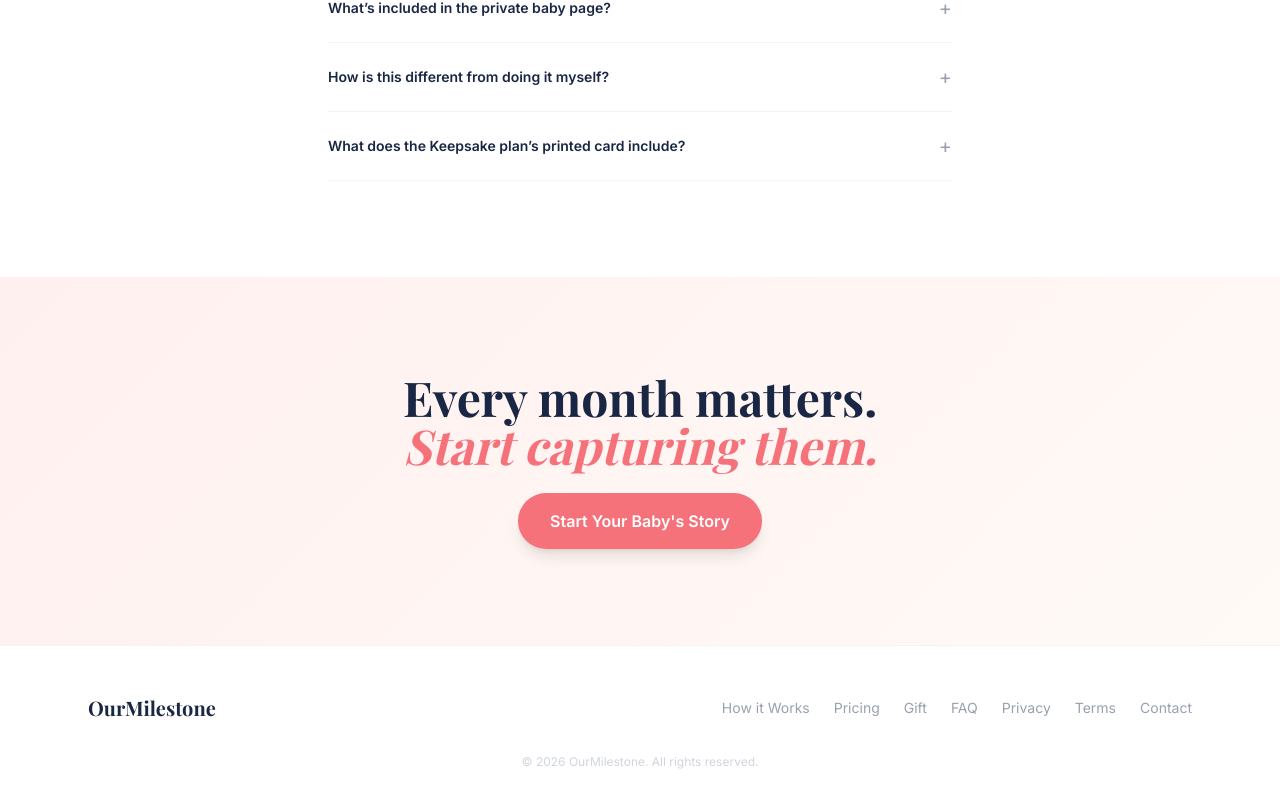
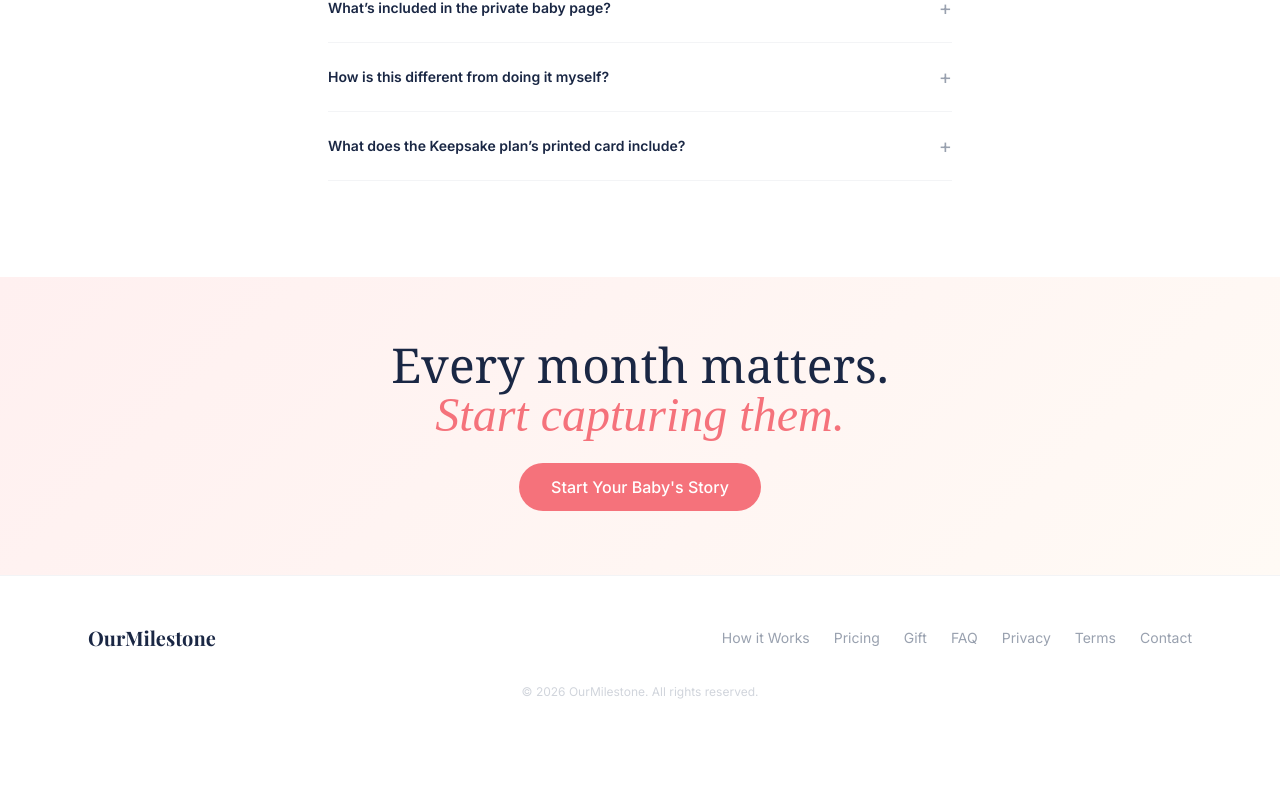
Before and after one commit to aheiman16-del/baby-milestone, a Next.js app: page / in a window 1280 px wide. Shown: the part 4552-5360 px from the top of the page. After the commit the page ends 5300 px from the top, so only its background shows below. Built offline with nearby package versions, Linux system fonts and the light colour scheme; a web font is replaced by a local one.

Commit message:
Update FinalCTA.tsx

```diff
--- a/components/FinalCTA.tsx
+++ b/components/FinalCTA.tsx
@@ -5,29 +5,41 @@ import { motion } from 'framer-motion'
 export default function FinalCTA() {
   return (
     <section
-      className="py-24 text-center"
-      style={{ background: 'linear-gradient(135deg, var(--pink-bg) 0%, var(--cream-bg) 100%)' }}
+      // Reduced from py-24 — this section is intentionally sparse, so the padding was stacking up.
+      className="py-16 text-center"
+      style={{
+        background:
+          'linear-gradient(135deg, var(--pink-bg) 0%, var(--cream-bg) 100%)',
+      }}
     >
-      <div className="max-w-2xl mx-auto px-6">
       <motion.div
-          initial={{ opacity: 0, y: 24 }}
+        initial={{ opacity: 0, y: 20 }}
         whileInView={{ opacity: 1, y: 0 }}
         viewport={{ once: true }}
-          transition={{ duration: 0.7 }}
+        transition={{ duration: 0.6 }}
+        className="max-w-2xl mx-auto px-6"
       >
-          <h2 className="font-display text-4xl md:text-5xl font-bold mb-6" style={{ color: 'var(--navy)' }}>
-            Every month matters.<br />
-            <span className="italic" style={{ color: 'var(--coral)' }}>Start capturing them.</span>
+        <h2
+          className="text-4xl md:text-5xl font-serif mb-6"
+          style={{ color: 'var(--text-main)' }}
+        >
+          Every month matters.
+          <br />
+          <span
+            className="italic"
+            style={{ color: 'var(--coral)', fontFamily: 'var(--font-script, serif)' }}
+          >
+            Start capturing them.
+          </span>
         </h2>
         <a
           href="#pricing"
-            className="inline-block text-white font-semibold px-8 py-4 rounded-full text-base transition hover:opacity-90 shadow-lg"
+          className="inline-block text-white px-8 py-3 rounded-full font-medium hover:opacity-90 transition-opacity"
           style={{ backgroundColor: 'var(--coral)' }}
         >
           Start Your Baby&apos;s Story
         </a>
       </motion.div>
-      </div>
     </section>
   )
 }
```
Lines whose indentation alone changed are shown as unchanged.
